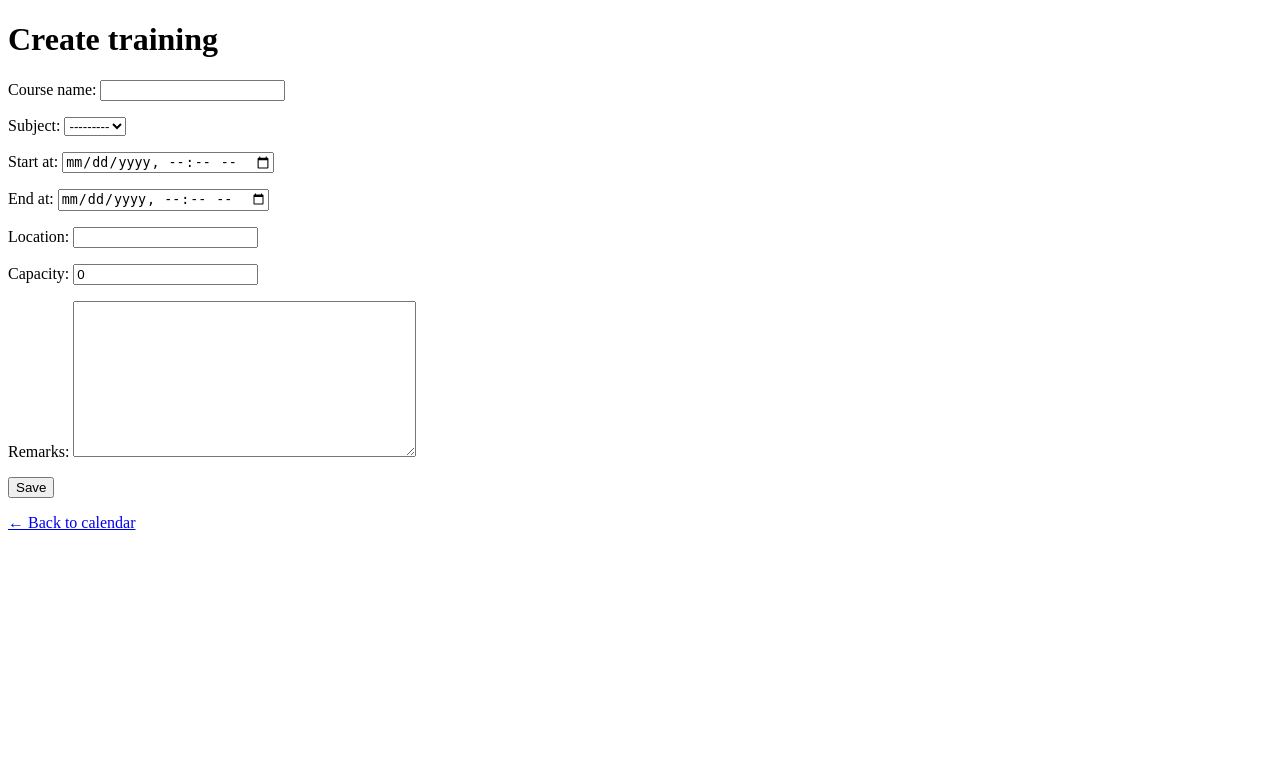
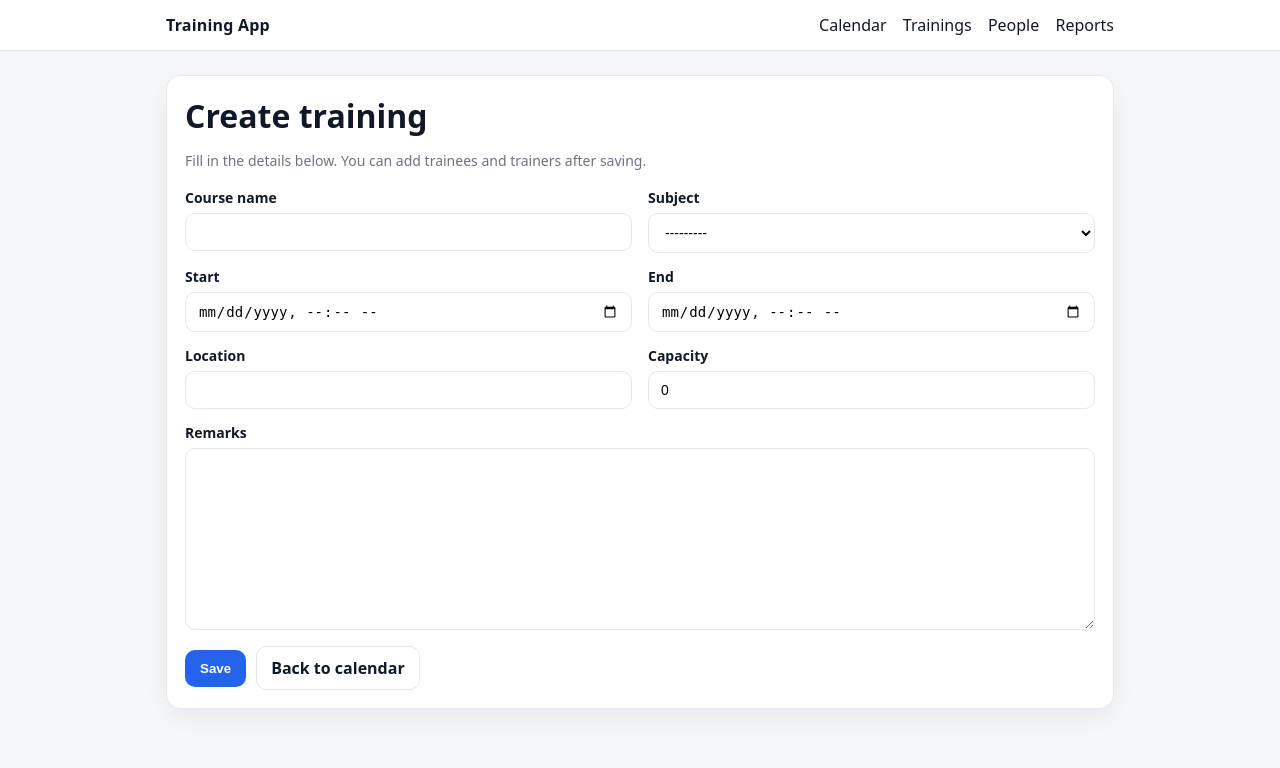
Before and after one commit to lukdymek/Training-app, a Django app: page /trainings/new/ in a window 1280 px wide. Shown: the top 768 px of the page. Run offline with Django 5.2, Linux system fonts and the light colour scheme; data that the repository does not hold is empty; some libraries are stand-ins or nearby versions.

Commit message:
added css and edit training should be displayed better

```diff
--- /dev/null
+++ b/training/static/training/styles.css
@@ -0,0 +1,141 @@
+:root{
+  --bg:#f6f7fb;
+  --card:#ffffff;
+  --text:#111827;
+  --muted:#6b7280;
+  --border:#e5e7eb;
+  --primary:#2563eb;
+  --primary-2:#1d4ed8;
+  --danger:#dc2626;
+  --shadow: 0 10px 30px rgba(0,0,0,.06);
+  --radius: 14px;
+  --font: ui-sans-serif, system-ui, -apple-system, Segoe UI, Roboto, Arial, "Noto Sans", "Liberation Sans", sans-serif;
+}
+
+*{box-sizing:border-box}
+body{
+  margin:0;
+  font-family:var(--font);
+  color:var(--text);
+  background:var(--bg);
+}
+
+a{color:var(--primary); text-decoration:none}
+a:hover{text-decoration:underline}
+
+.container{
+  max-width: 980px;
+  margin: 0 auto;
+  padding: 24px 16px 60px;
+}
+
+.topbar{
+  background: var(--card);
+  border-bottom: 1px solid var(--border);
+}
+
+.topbar-inner{
+  max-width: 980px;
+  margin: 0 auto;
+  padding: 14px 16px;
+  display:flex;
+  align-items:center;
+  justify-content:space-between;
+  gap: 12px;
+}
+
+.brand{
+  font-weight: 700;
+  letter-spacing: .2px;
+}
+
+.nav a{
+  margin-left: 12px;
+  color: var(--text);
+}
+.nav a:hover{color: var(--primary); text-decoration:none}
+
+.card{
+  background: var(--card);
+  border: 1px solid var(--border);
+  border-radius: var(--radius);
+  box-shadow: var(--shadow);
+  padding: 18px;
+}
+
+.card h1, .card h2{
+  margin: 0 0 14px;
+}
+
+.help{
+  color: var(--muted);
+  margin: 0 0 18px;
+  font-size: 14px;
+}
+
+.form-grid{
+  display:grid;
+  grid-template-columns: 1fr 1fr;
+  gap: 14px 16px;
+}
+
+.form-row{
+  display:flex;
+  flex-direction:column;
+  gap: 6px;
+}
+
+label{
+  font-weight: 600;
+  font-size: 14px;
+}
+
+input[type="text"],
+input[type="number"],
+input[type="datetime-local"],
+select,
+textarea{
+  width:100%;
+  padding: 10px 12px;
+  border: 1px solid var(--border);
+  border-radius: 10px;
+  background:#fff;
+  font-size: 14px;
+}
+
+textarea{min-height: 110px; resize: vertical}
+
+.full{grid-column: 1 / -1}
+
+.actions{
+  display:flex;
+  gap: 10px;
+  margin-top: 16px;
+  align-items:center;
+}
+
+.btn{
+  appearance:none;
+  border: 1px solid transparent;
+  background: var(--primary);
+  color: #fff;
+  padding: 10px 14px;
+  border-radius: 10px;
+  font-weight: 600;
+  cursor: pointer;
+}
+.btn:hover{background: var(--primary-2)}
+.btn.secondary{
+  background:#fff;
+  color: var(--text);
+  border-color: var(--border);
+}
+.btn.danger{
+  background: var(--danger);
+}
+
+.small{font-size: 13px}
+
+@media (max-width: 720px){
+  .form-grid{grid-template-columns: 1fr}
+}
--- /dev/null
+++ b/training/templates/training/base.html
@@ -0,0 +1,27 @@
+{% load static %}
+<!doctype html>
+<html lang="en">
+<head>
+  <meta charset="utf-8">
+  <meta name="viewport" content="width=device-width, initial-scale=1">
+  <title>{% block title %}Training App{% endblock %}</title>
+  <link rel="stylesheet" href="{% static 'training/styles.css' %}">
+</head>
+<body>
+  <div class="topbar">
+    <div class="topbar-inner">
+      <div class="brand">Training App</div>
+      <div class="nav">
+        <a href="{% url 'calendar' %}">Calendar</a>
+        <a href="{% url 'training_list' %}">Trainings</a>
+        <a href="{% url 'people_list' %}">People</a>
+        <a href="{% url 'reports_home' %}">Reports</a>
+      </div>
+    </div>
+  </div>
+
+  <div class="container">
+    {% block content %}{% endblock %}
+  </div>
+</body>
+</html>
--- a/training/templates/training/training_form.html
+++ b/training/templates/training/training_form.html
@@ -1,33 +1,55 @@
-<!DOCTYPE html>
-<html>
-<head>
-  <meta charset="utf-8">
-  <title>{% if mode == "edit" %}Edit training{% else %}Create training{% endif %}</title>
-</head>
-<body>
+{% extends "training/base.html" %}
+{% block title %}Create training{% endblock %}
 
-<h1>{% if mode == "edit" %}Edit training{% else %}Create training{% endif %}</h1>
+{% block content %}
+  <div class="card">
+    <h1>Create training</h1>
+    <p class="help">Fill in the details below. You can add trainees and trainers after saving.</p>
 
-{% if messages %}
-  <ul>
-    {% for message in messages %}
-      <li>{{ message }}</li>
-    {% endfor %}
-  </ul>
-{% endif %}
+    <form method="post">
+      {% csrf_token %}
 
-<form method="post">
-  {% csrf_token %}
-  {{ form.as_p }}
-  <button type="submit">{% if mode == "edit" %}Save changes{% else %}Save{% endif %}</button>
-</form>
+      <div class="form-grid">
+        <div class="form-row">
+          <label for="{{ form.course_name.id_for_label }}">Course name</label>
+          {{ form.course_name }}
+        </div>
 
-<p>
-  <a href="/calendar/">← Back to calendar</a>
-  {% if mode == "edit" %}
-    | <a href="{% url 'training_detail' training.pk %}">Back to training</a>
-  {% endif %}
-</p>
+        <div class="form-row">
+          <label for="{{ form.subject.id_for_label }}">Subject</label>
+          {{ form.subject }}
+        </div>
 
-</body>
-</html>
+        <div class="form-row">
+          <label for="{{ form.start_at.id_for_label }}">Start</label>
+          {{ form.start_at }}
+        </div>
+
+        <div class="form-row">
+          <label for="{{ form.end_at.id_for_label }}">End</label>
+          {{ form.end_at }}
+        </div>
+
+        <div class="form-row">
+          <label for="{{ form.location.id_for_label }}">Location</label>
+          {{ form.location }}
+        </div>
+
+        <div class="form-row">
+          <label for="{{ form.capacity.id_for_label }}">Capacity</label>
+          {{ form.capacity }}
+        </div>
+
+        <div class="form-row full">
+          <label for="{{ form.remarks.id_for_label }}">Remarks</label>
+          {{ form.remarks }}
+        </div>
+      </div>
+
+      <div class="actions">
+        <button class="btn" type="submit">Save</button>
+        <a class="btn secondary" href="{% url 'calendar' %}">Back to calendar</a>
+      </div>
+    </form>
+  </div>
+{% endblock %}
--- a/training/urls.py
+++ b/training/urls.py
@@ -1,5 +1,7 @@
 from django.urls import path
 from . import views
+from django.conf.urls.static import static
+from django.conf import settings
 
 urlpatterns = [
     path("trainings/", views.training_list, name="training_list"),
@@ -27,10 +29,12 @@ urlpatterns = [
     path("trainings/<int:pk>/trainers/<int:person_id>/remove/", views.remove_trainer, name="remove_trainer"),
     path("trainings/<int:pk>/participation/<int:participation_id>/remove/", views.remove_participation, name="remove_participation"),
     path("trainings/<int:pk>/trainers/bulk-add/", views.add_trainers_bulk, name="add_trainers_bulk"),
-    path("people/<int:person_id>/history/", views.person_history, name="person_history"),
     path("people/", views.people_list, name="people_list"),
     path("people/<int:person_id>/history/", views.person_history, name="person_history"),
     path("api/people/", views.people_search_api, name="people_search_api"),
 
 
 ]
+
+if settings.DEBUG:
+    urlpatterns += static(settings.STATIC_URL, document_root=settings.STATIC_ROOT)
```
